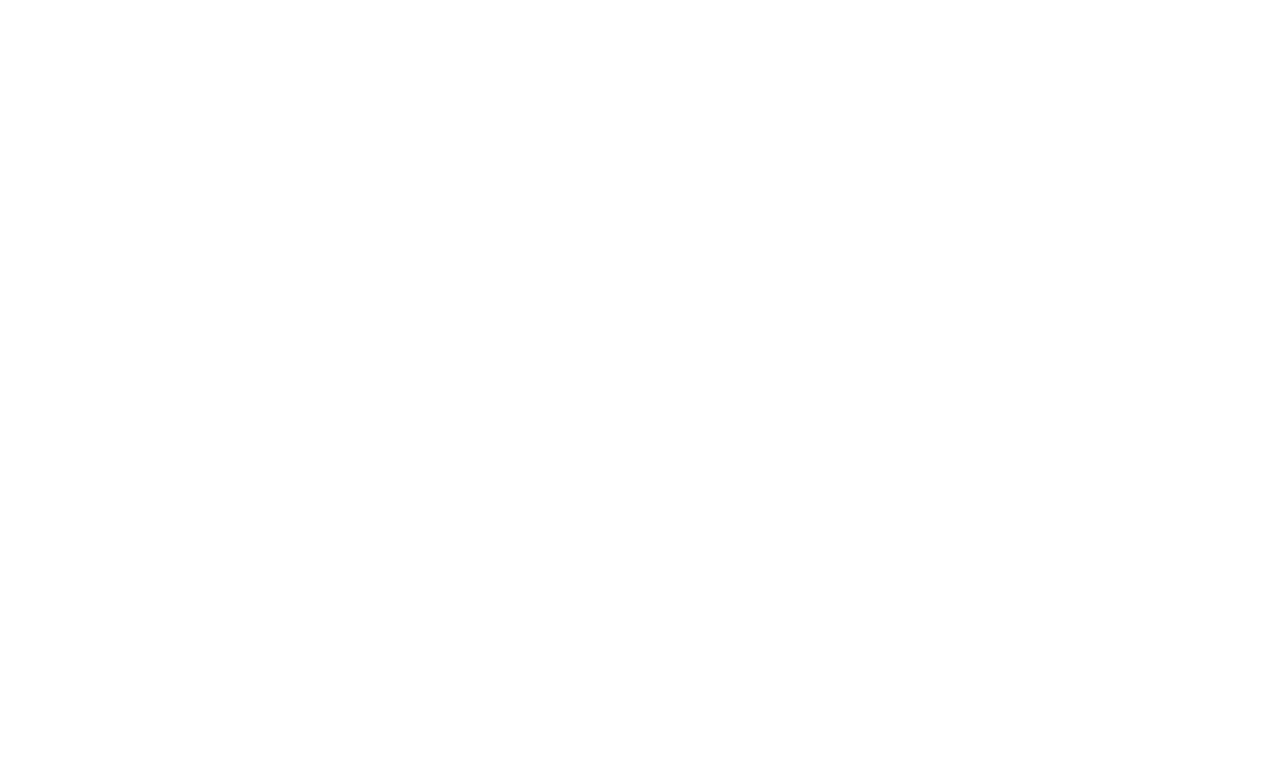
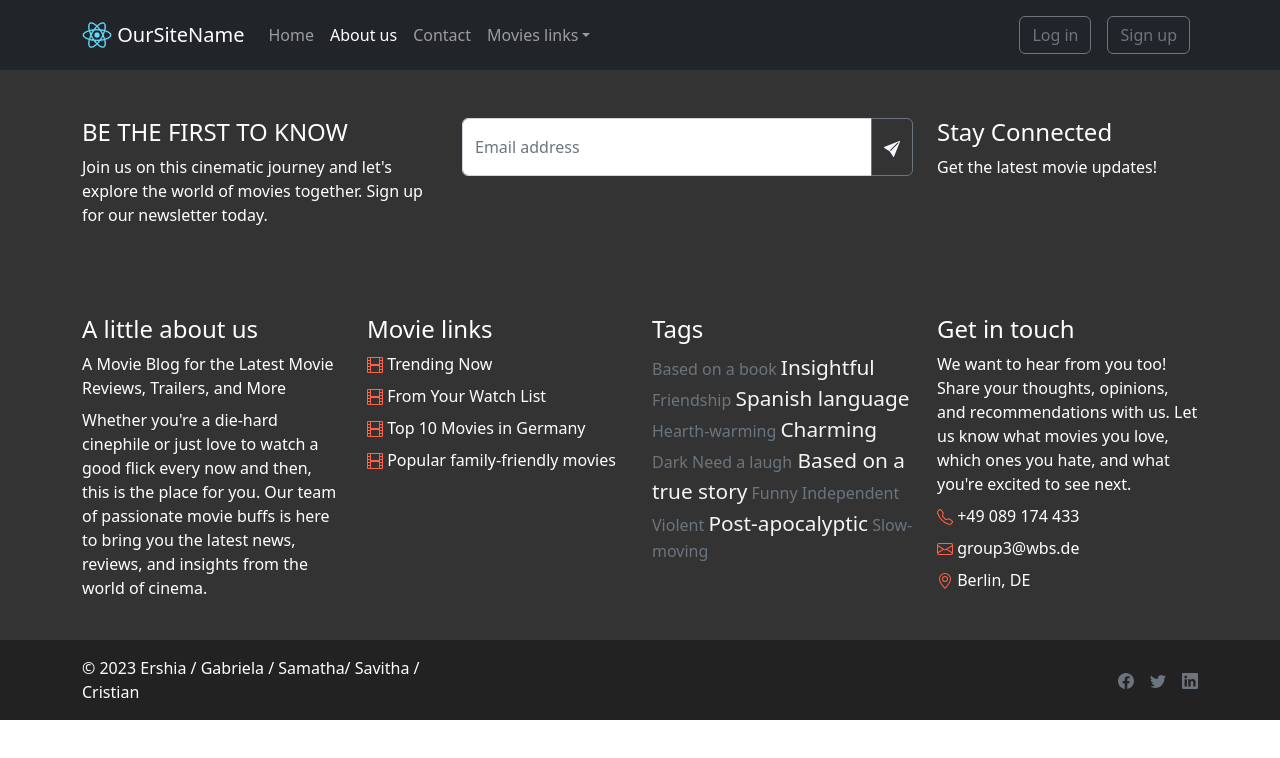
Before and after one commit to SK-tec/Movieapp_G3, a React (Create React App) app: page /aboutus in a window 1280 px wide. Before the commit this address had no page. Shown: the top 758 px of the page. Built offline with nearby package versions, Linux system fonts and the light colour scheme.

Commit message:
Update MyNavbar.js
LinkContainer added for Routing

```diff
--- a/src/components/MyNavbar.js
+++ b/src/components/MyNavbar.js
@@ -5,15 +5,14 @@
 import NavDropdown from "react-bootstrap/NavDropdown";
 import Button from "react-bootstrap/Button";
 import { LinkContainer } from "react-router-bootstrap";
-import { NavLink } from "react-router-dom";
-
 const MyNavbar = () => {
   return (
     <>
+      <div id="header">
         <Navbar collapseOnSelect expand="lg" bg="dark" variant="dark">
           <Container>
-          <LinkContainer to="/home">
-            <Navbar.Brand>
+            <LinkContainer to="/">
+              <Navbar.Brand href="#home">
                 <img
                   alt=""
                   src="/logo192.png"
@@ -24,49 +23,58 @@
                 OurSiteName
               </Navbar.Brand>
             </LinkContainer>
+
             <Navbar.Toggle aria-controls="responsive-navbar-nav" />
             <Navbar.Collapse id="responsive-navbar-nav">
               <Nav className="me-auto">
-              <LinkContainer to="/home">
-                <Nav.Link className="navLink">Home</Nav.Link>
+                <LinkContainer to="/">
+                  <Nav.Link>Home</Nav.Link>
                 </LinkContainer>
-              <LinkContainer exact to="/about-us">
-                <Nav.Link className="navLink">About us</Nav.Link>
+                <LinkContainer to="/aboutus">
+                  <Nav.Link>About us</Nav.Link>
                 </LinkContainer>
-              <LinkContainer exact to="/contact">
-                <Nav.Link className="navLink">Contact</Nav.Link>
+                <LinkContainer to="/contact">
+                  <Nav.Link>Contact</Nav.Link>
                 </LinkContainer>
-              <NavDropdown title="Movies links" id="collasible-nav-dropdown">
-                <LinkContainer to="/watchlist">
-                  <NavDropdown.Item className="dropdown-navLink">
+                <LinkContainer to="/movieslinks">
+                  <NavDropdown
+                    title="Movies links"
+                    id="collasible-nav-dropdown"
+                  >
+                    <NavDropdown.Item href="#action/3.1">
                       Watchlist
                     </NavDropdown.Item>
-                </LinkContainer>
-
-                <LinkContainer to="/trendingnow">
-                  <NavDropdown.Item className="dropdown-navLink">
+                    <NavDropdown.Item href="#action/3.2">
                       Trending now
                     </NavDropdown.Item>
-                </LinkContainer>
-                <LinkContainer to="/recommended">
-                  <NavDropdown.Item className="dropdown-navLink">
+                    <NavDropdown.Item href="#action/3.3">
+                      TOP 10
+                    </NavDropdown.Item>
+                    <NavDropdown.Divider />
+                    <NavDropdown.Item href="#action/3.4">
                       Recommended
                     </NavDropdown.Item>
+                  </NavDropdown>
                 </LinkContainer>
-              </NavDropdown>
               </Nav>
               <Nav>
-              <LinkContainer href="#">
+                <LinkContainer to='/login'>
+                  <Nav.Link href="#">
                     <Button variant="outline-secondary">Log in</Button>
+                  </Nav.Link>
                 </LinkContainer>
-              <LinkContainer href="#">
+                <LinkContainer to='/signup'>
+                  <Nav.Link href="#">
                     <Button variant="outline-secondary">Sign up</Button>
+                  </Nav.Link>
                 </LinkContainer>
               </Nav>
             </Navbar.Collapse>
           </Container>
         </Navbar>
+      </div>
     </>
   );
 };
+
 export default MyNavbar;
```
Lines whose indentation alone changed are shown as unchanged.
